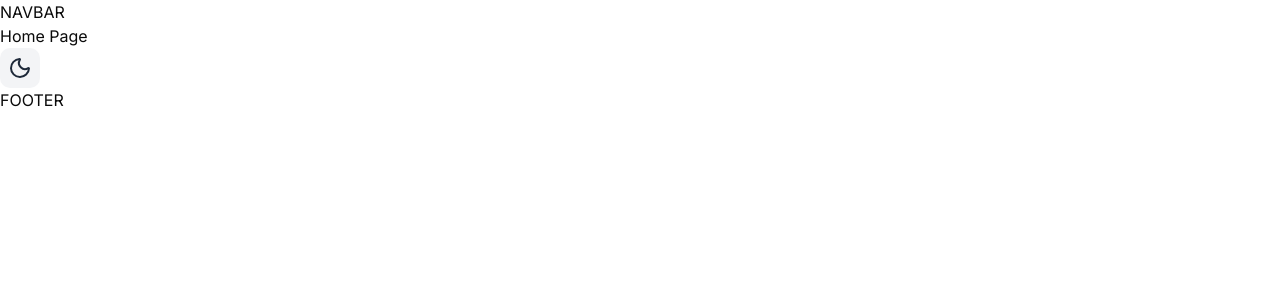
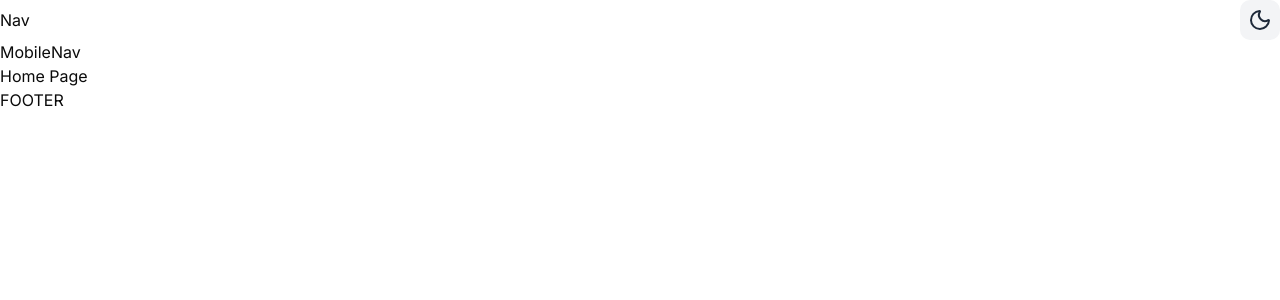
Before and after one commit to arifstk/arif-portfolio, a Next.js app: page / in a window 1280 px wide. Shown: the top 300 px of the page. Built offline with nearby package versions, Linux system fonts and the light colour scheme.

Commit message:
nav file

```diff
--- a/app/layout.tsx
+++ b/app/layout.tsx
@@ -3,6 +3,7 @@ import { Inter, Geist } from "next/font/google";
 import "./globals.css";
 import { cn } from "@/lib/utils";
 import Provider from "@/components/Hoc/Provider";
+import ResponsiveNav from "@/components/Helper/Home/Navbar/ResponsiveNav";
 
 const geist = Geist({ subsets: ['latin'], variable: '--font-sans' });
 
@@ -28,7 +29,7 @@ export default function RootLayout({
     >
       <body className="min-h-full flex flex-col ">
         <Provider>
-          NAVBAR
+          <ResponsiveNav />
           {children}
           FOOTER
         </Provider>
--- a/components/Helper/Home/Home.tsx
+++ b/components/Helper/Home/Home.tsx
@@ -1,11 +1,9 @@
-import { Button } from '@/components/ui/button'
-import ThemeToggler from '../ThemeToggler'
+
 
 const Home = () => {
   return (
     <div className='overflow-hidden'>
       <div>Home Page</div>
-      <ThemeToggler />
     </div>
   )
 }
--- /dev/null
+++ b/components/Helper/Home/Navbar/MobileNav.tsx
@@ -0,0 +1,13 @@
+// components/Helper/Home/Navbar/MobileNav.tsx
+
+import React from 'react'
+
+const MobileNav = () => {
+  return (
+    <div>
+      MobileNav
+    </div>
+  )
+}
+
+export default MobileNav
--- /dev/null
+++ b/components/Helper/Home/Navbar/Nav.tsx
@@ -0,0 +1,17 @@
+// components/Helper/Home/Navbar/Nav.tsx
+
+import React from 'react'
+import ThemeToggler from '../../ThemeToggler'
+
+const Nav = () => {
+  return (
+    <div>
+      <div className='flex items-center justify-between gap-4'>
+        Nav
+        <ThemeToggler />
+      </div>
+    </div>
+  )
+}
+
+export default Nav
--- /dev/null
+++ b/components/Helper/Home/Navbar/ResponsiveNav.tsx
@@ -0,0 +1,16 @@
+// components/Helper/Home/Navbar/ResponsiveNav.tsx
+
+import React from 'react'
+import Nav from './Nav'
+import MobileNav from './MobileNav'
+
+const ResponsiveNav = () => {
+  return (
+    <div>
+      <Nav />
+      <MobileNav />
+    </div>
+  )
+}
+
+export default ResponsiveNav
```
